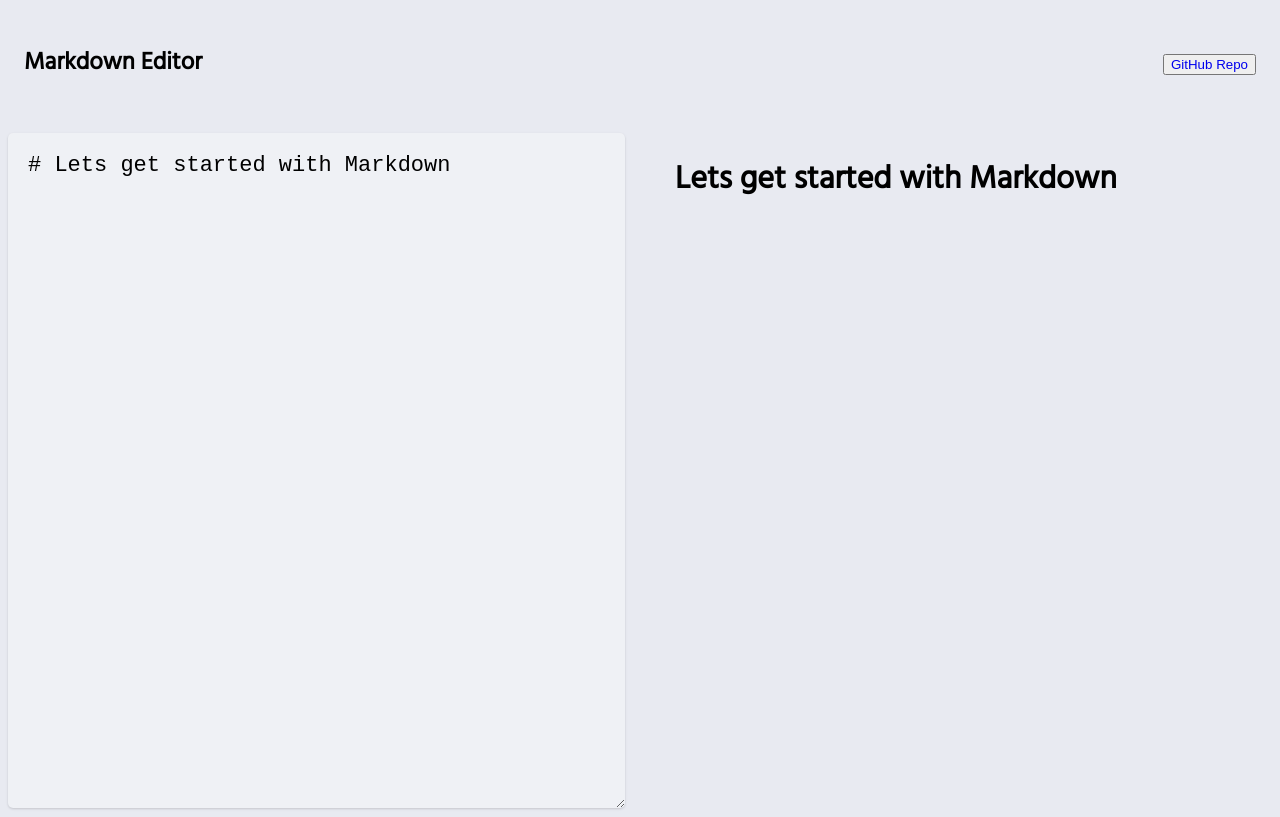
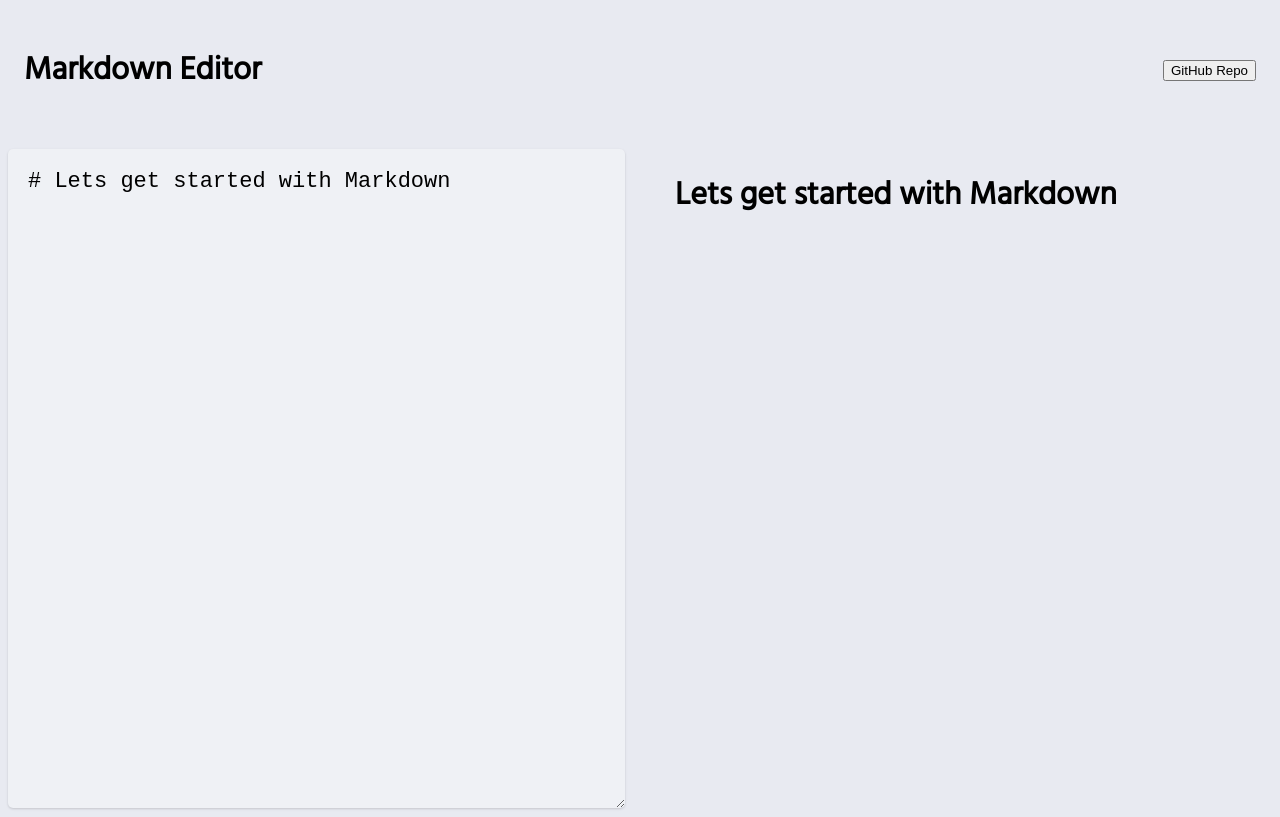
Before and after one commit to ivngzmn/react-markdown-editor, a React (Create React App) app: page / in a window 1280 px wide. Built offline with nearby package versions, Linux system fonts and the light colour scheme.

Commit message:
Updated title and logo

```diff
--- a/package.json
+++ b/package.json
@@ -35,6 +35,8 @@
   "name": "finished",
   "devDependencies": {
     "@babel/core": "^7.14.8",
-    "@heroicons/react": "^1.0.3"
+    "@heroicons/react": "^1.0.3",
+    "@iconify-icons/ion": "^1.1.2",
+    "@iconify/react": "^1.1.4"
   }
 }
--- a/src/App.js
+++ b/src/App.js
@@ -1,5 +1,7 @@
 import React, { useState } from "react";
 import ReactMarkdown from "react-markdown";
+import { Icon } from "@iconify/react";
+import logoMarkdown from "@iconify-icons/ion/logo-markdown";
 import "./styles/App.css";
 
 export default function App() {
@@ -10,8 +12,16 @@ export default function App() {
   return (
     <div className="container">
       <div className="nav">
-        <span>
-          <h2>Markdown Editor</h2>
+        <span className="title">
+          <h1>
+            <Icon
+              className="icon"
+              icon={logoMarkdown}
+              width="2em"
+              height="2em"
+            />
+            Markdown Editor
+          </h1>
         </span>
         <button>
           <a
--- a/src/styles/App.css
+++ b/src/styles/App.css
@@ -16,11 +16,24 @@ body {
   grid-area: nav;
   margin: 1em;
   display: flex;
-  align-items: baseline;
+  align-items: center;
   justify-content: space-between;
 }
 .nav a {
   text-decoration: none;
+  color:rgba(0, 0, 0, 1);
+}
+.title h1 {
+  display: flex;
+  align-items: center;
+}
+
+.title h1 .icon {
+  padding-right: .5em;
+}
+button a {
+  display: flex;
+
 }
 .app {
   grid-area: app;
```
Also changed, not shown: 2 other files (tests, documents, lock files or other folders).
